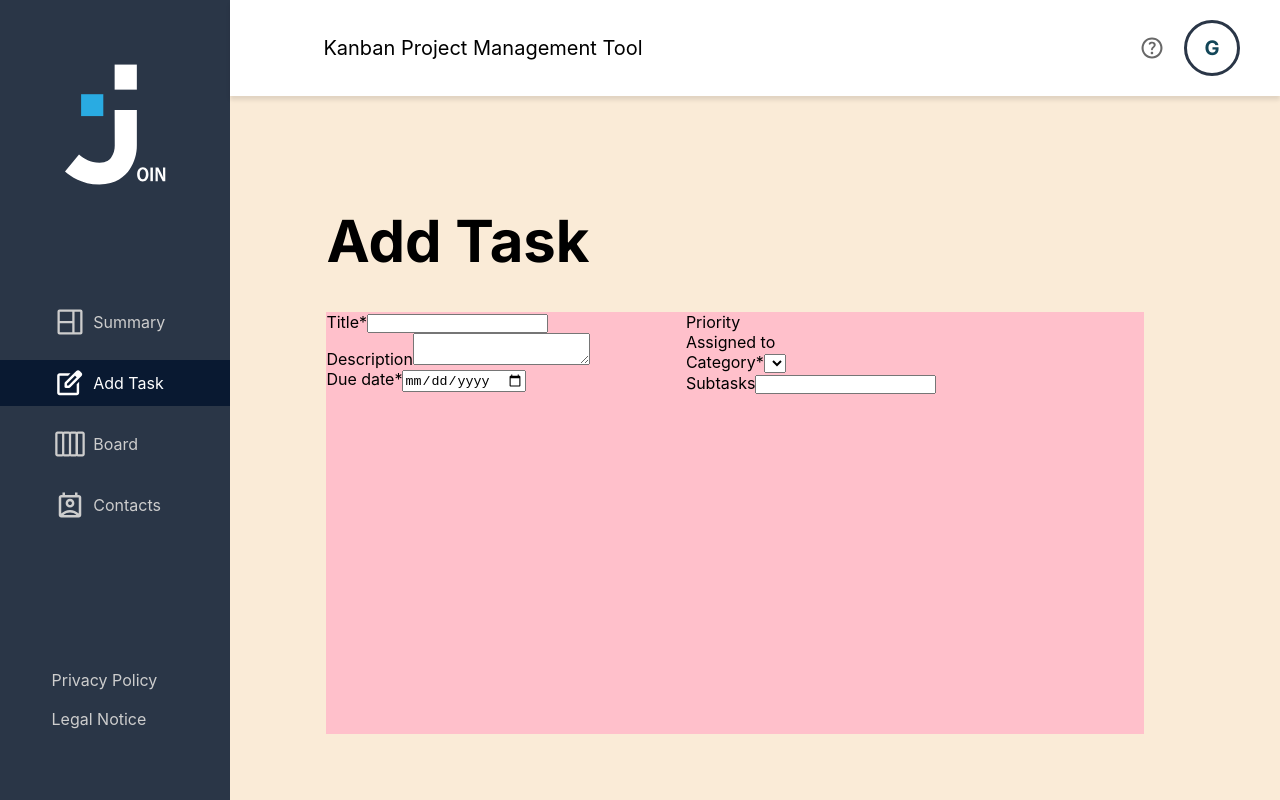
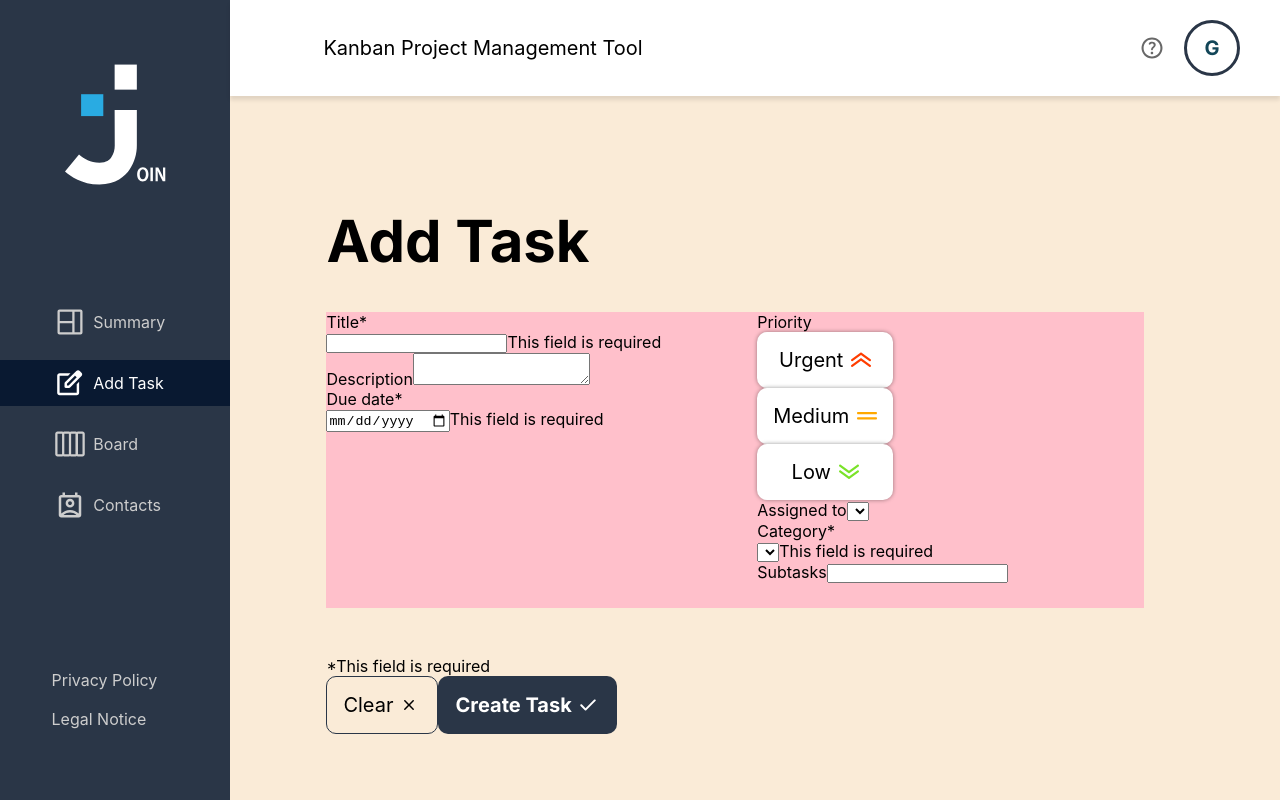
Before and after one commit to AnastasiaRoberz/join, an Angular app: page /add-task in a window 1280 px wide. Built offline with nearby package versions, Linux system fonts and the light colour scheme; a web font is replaced by a local one.

Commit message:
add/ refactor: add-task-page added prio-btn-comp, adjusted html for styling, added page-footer

```diff
--- a/src/app/features/main/add-task/add-task.html
+++ b/src/app/features/main/add-task/add-task.html
@@ -1,33 +1,45 @@
 <div class="content">
   <h2>Add Task</h2>
   <div class="task-container">
-    <div class="taskWrap">
+    <div class="taskWrap taskLeft">
       <div class="taskWrap__inputBox">
-        <label>Title<span>*</span></label>
-        <input type="text" />
+        <label>Title<span class="required">*</span></label>
+        <div class="taskWrap__withHint">
+          <input type="text" />
+          <span class="hint-msg">This field is required</span>
+        </div>
       </div>
       <div class="taskWrap__inputBox">
         <label>Description</label>
         <textarea name="" id=""></textarea>
       </div>
       <div class="taskWrap__inputBox">
-        <label>Due date<span>*</span></label>
-        <input type="date" />
+        <label>Due date<span class="required">*</span></label>
+        <div class="taskWrap__withHint">
+          <input type="date" />
+          <span class="hint-msg">This field is required</span>
+        </div>
       </div>
     </div>
     <div class="taskWrap">
       <div class="taskWrap__btnBox">
         <label for="">Priority</label>
-        <button></button>
-        <button></button>
-        <button></button>
+        <div class="taskWrap__btnBox--buttons">
+          <button priority="urgent"></button>
+          <button priority="medium"></button>
+          <button priority="low"></button>
+        </div>
       </div>
-      <div class="taskWrap__inputSelect">
+      <div class="taskWrap__inputBox">
         <label for="">Assigned to</label>
+        <select name="" id=""></select>
       </div>
-      <div class="taskwrap__selectBox">
-        <label>Category<span>*</span></label>
-        <select name="" id=""></select>
+      <div class="taskWrap__inputBox">
+        <label>Category<span class="required">*</span></label>
+        <div class="taskWrap__withHint">
+          <select name="" id=""></select>
+          <span class="hint-msg">This field is required</span>
+        </div>
       </div>
       <div class="taskWrap__inputBox">
         <label for="">Subtasks</label>
@@ -35,4 +47,11 @@
       </div>
     </div>
   </div>
+  <div class="task-footer">
+    <span><span class="required">*</span>This field is required</span>
+    <div class="task-footer__buttons">
+      <button appBtn preset="secondary" inputLabel="Clear" inputIcon="cancel"></button>
+      <button appBtn preset="primary" inputLabel="Create Task" inputIcon="check"></button>
+    </div>
+  </div>
 </div>
--- a/src/app/features/main/add-task/add-task.ts
+++ b/src/app/features/main/add-task/add-task.ts
@@ -1,7 +1,9 @@
 import { Component } from '@angular/core';
+import { Buttons } from '../../../shared/button.component/button.component';
+import { PriorityBtn } from '../../../shared/priority-btn/priority-btn';
 
 @Component({
-  imports: [],
+  imports: [Buttons, PriorityBtn],
   selector: 'article[app-add-task]',
   styleUrl: './add-task.scss',
   templateUrl: './add-task.html',
```
